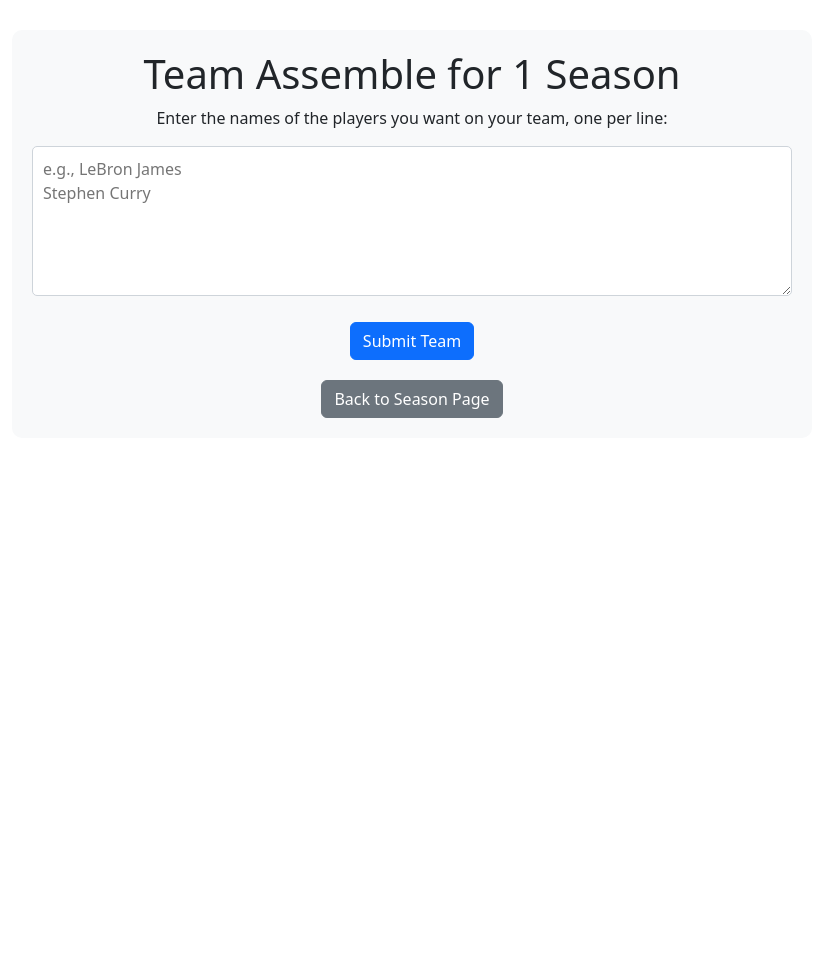
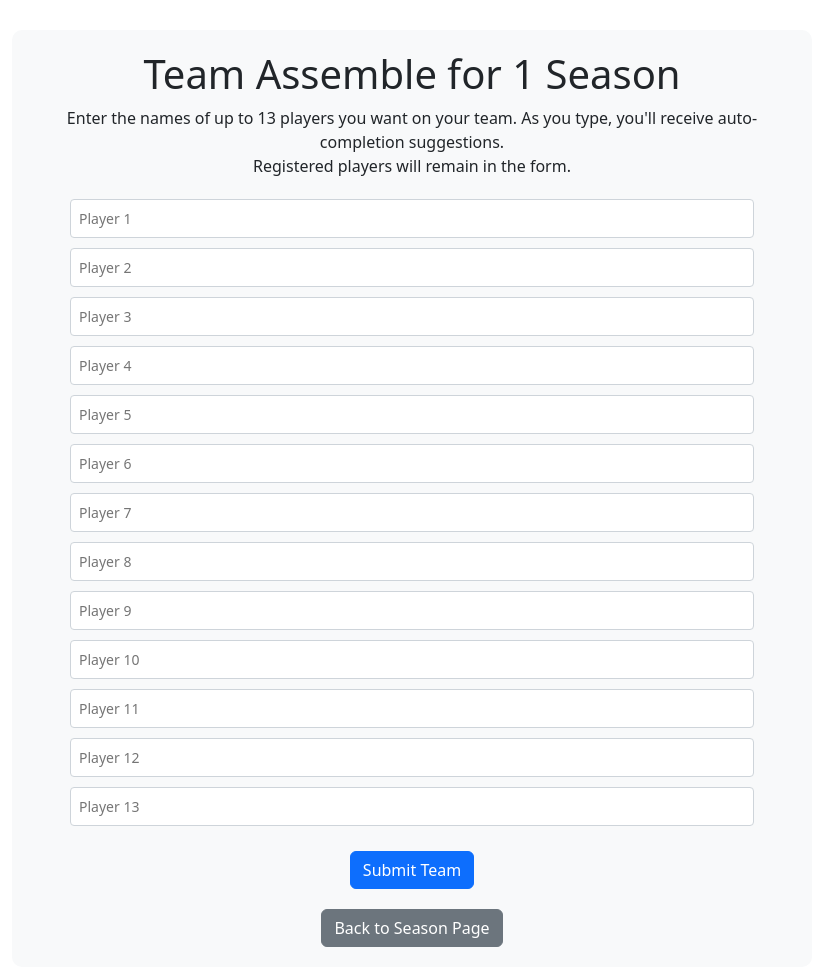
Before and after one commit to giladeldor/CourtCraft, a Flask app: page /season/1/team in a window 1280 px wide. Shown: the whole page, without its empty margins (228-1051 px from the left). Before the commit the page ends 418 px from the top, so only its background shows below. Run offline with Flask 3, Linux system fonts and the light colour scheme; some libraries are stand-ins or nearby versions.

Commit message:
Added team analysis and assemble

```diff
--- a/src/app.py
+++ b/src/app.py
@@ -1,8 +1,9 @@
 import os
 import pandas as pd
-from flask import Flask, render_template, request
+from flask import Flask, render_template, request, jsonify, session
 
 app = Flask(__name__)
+app.secret_key = "your-secret-key"  # Replace with a secure secret key
 
 # Mapping from season URL (e.g., "24-25") to the corresponding Excel file.
 data_files = {
@@ -14,7 +15,6 @@ data_files = {
     # Future seasons: add more mappings here.
 }
 
-# Generic function to process season data.
 def process_season_data(season):
     if season in data_files:
         file_path = os.path.join(os.path.dirname(__file__), data_files[season])
@@ -42,7 +42,7 @@ def process_season_data(season):
     else:
         return None
 
-# List of NBA seasons (for the carousel)
+# List of NBA seasons for the carousel
 nba_seasons = [f"{y % 100:02d}/{(y + 1) % 100:02d}" for y in range(2024, 2010, -1)]
 
 # Season display data for season pages
@@ -70,10 +70,11 @@ def home():
 @app.route("/season/<season>")
 def season_page(season):
     formatted_season = season.replace("-", "/")
+    season_url = season  # URL-friendly version
     if season in season_data:
-        return render_template("season.html", season=formatted_season, **season_data[season])
+        return render_template("season.html", season=formatted_season, season_url=season_url, **season_data[season])
     else:
-        return render_template("season.html", season=formatted_season,
+        return render_template("season.html", season=formatted_season, season_url=season_url,
                                title=f"{formatted_season} NBA Season",
                                headline="No Data Available",
                                description="Details for this season are not available yet.",
@@ -85,23 +86,35 @@ def season_data_page(season):
     results = process_season_data(season)
     return render_template("data_calculation.html", season=formatted_season, results=results)
 
-# New route for Team Assemble (currently implemented for available seasons; starting with 24/25)
 @app.route("/season/<season>/team", methods=["GET", "POST"])
 def team_assemble_page(season):
     formatted_season = season.replace("-", "/")
     season_url = season  # URL-friendly version
+    # Retrieve previously registered players from session.
+    registered = session.get("registered_players", {})
+    registered_players = registered.get(season, [])
+
     results = None
     totals = None
-    players_input = ""
+    analysis = None
+
     if request.method == "POST":
-        players_input = request.form.get("players", "")
-        players_list = [p.strip() for p in players_input.replace("\r", "").split("\n") if p.strip()]
+        players = []
+        for i in range(1, 14):
+            name = request.form.get(f"player{i}", "").strip()
+            if name:
+                players.append(name)
+        # Update session with these players.
+        registered[season] = players
+        session["registered_players"] = registered
+        registered_players = players
+
         if season in data_files:
             file_path = os.path.join(os.path.dirname(__file__), data_files[season])
             df = pd.read_excel(file_path)
-            df_filtered = df[df['Name'].str.lower().isin([p.lower() for p in players_list])]
+            df_filtered = df[df['Name'].str.lower().isin([p.lower() for p in players])]
             results = df_filtered.to_dict(orient="records")
-            # Exclude unwanted columns, including "g"
+            # Exclude unwanted columns.
             columns_to_exclude = ["Round", "Rank", "Value", "Team", "Inj", "Pos", "m/g", "USG", "fga/g", "g"]
             for row in results:
                 for col in columns_to_exclude:
@@ -112,7 +125,7 @@ def team_assemble_page(season):
                 totals.pop(col, None)
             totals["Name"] = "Total"
             totals["Team"] = ""
-            # Round numeric values in results and totals to 2 decimals
+            # Round numeric values to 2 decimals.
             for row in results:
                 for key, value in row.items():
                     if isinstance(value, float):
@@ -120,8 +133,41 @@ def team_assemble_page(season):
             for key, value in totals.items():
                 if isinstance(value, float):
                     totals[key] = round(value, 2)
-    return render_template("team_assemble.html", season=formatted_season, season_url=season_url,
-                           players_input=players_input, results=results, totals=totals)
+
+            # Analysis: Count how many of the "Value" columns are above 0.
+            # Use the actual DataFrame column names (pV, rV, aV, sV, bV, toV, fg%V, ft%V, 3V).
+            value_columns = ["pV", "rV", "aV", "sV", "bV", "toV", "fg%V", "ft%V", "3V"]
+            above_zero_count = sum(1 for col in value_columns if totals.get(col, 0) > 0)
+
+            if above_zero_count < 2:
+                analysis = "bad team"
+            elif above_zero_count < 3:
+                analysis = "ok team"
+            elif above_zero_count < 4:
+                analysis = "good team"
+            else:
+                analysis = "great team"
+
+    return render_template("team_assemble.html",
+                           season=formatted_season,
+                           season_url=season_url,
+                           registered_players=registered_players,
+                           results=results,
+                           totals=totals,
+                           analysis=analysis)
+
+@app.route("/autocomplete/<season>")
+def autocomplete(season):
+    term = request.args.get('term', '').lower()
+    suggestions = []
+    if season in data_files:
+        file_path = os.path.join(os.path.dirname(__file__), data_files[season])
+        df = pd.read_excel(file_path)
+        names = df['Name'].dropna().unique()
+        for name in names:
+            if term in name.lower():
+                suggestions.append(name)
+    return jsonify(suggestions)
 
 if __name__ == "__main__":
     app.run(debug=True)
--- a/src/templates/team_assemble.html
+++ b/src/templates/team_assemble.html
@@ -5,6 +5,8 @@
   <meta name="viewport" content="width=device-width, initial-scale=1.0">
   <title>Team Assemble for {{ season }} Season</title>
   <link rel="stylesheet" href="https://cdn.jsdelivr.net/npm/bootstrap@5.3.0/dist/css/bootstrap.min.css">
+  <!-- jQuery UI CSS for auto-complete -->
+  <link rel="stylesheet" href="https://code.jquery.com/ui/1.12.1/themes/base/jquery-ui.css">
   <style>
     body { text-align: center; margin-top: 30px; }
     .container {
@@ -14,14 +16,13 @@
       background: #f8f9fa;
       border-radius: 10px;
     }
-    textarea {
-      width: 100%;
-      height: 150px;
-      padding: 10px;
-      font-size: 16px;
-      border-radius: 5px;
+    .player-input {
+      width: 90%;
+      margin: 5px 0;
+      padding: 8px;
+      font-size: 14px;
       border: 1px solid #ced4da;
-      resize: vertical;
+      border-radius: 4px;
     }
     .nav-button { margin-top: 20px; }
     table { width: 100%; margin-top: 20px; font-size: 12px; }
@@ -32,12 +33,25 @@
 <body>
   <div class="container">
     <h1>Team Assemble for {{ season }} Season</h1>
-    <p>Enter the names of the players you want on your team, one per line:</p>
+
+    {% if analysis %}
+      <h3>Team Analysis: {{ analysis }}</h3>
+    {% endif %}
+
+    <p>
+      Enter the names of up to 13 players you want on your team.
+      As you type, you'll receive auto-completion suggestions.<br>
+      Registered players will remain in the form.
+    </p>
     <form method="POST">
-      <textarea name="players" placeholder="e.g., LeBron James&#10;Stephen Curry">{{ players_input }}</textarea>
-      <br>
+      {% for i in range(1, 14) %}
+        <input type="text" name="player{{ i }}" id="player{{ i }}" class="player-input" placeholder="Player {{ i }}"
+               value="{{ registered_players[i-1] if registered_players|length >= i else '' }}">
+        <br>
+      {% endfor %}
       <button type="submit" class="btn btn-primary nav-button">Submit Team</button>
     </form>
+
     {% if results %}
       <h3>Your Team's Stats</h3>
       <table class="table table-striped">
@@ -65,10 +79,33 @@
           {% endif %}
         </tbody>
       </table>
-    {% elif players_input %}
+    {% elif request.method == "POST" %}
       <p>No matching players found. Please check the names and try again.</p>
     {% endif %}
+
     <a href="{{ url_for('season_page', season=season_url) }}" class="btn btn-secondary nav-button">Back to Season Page</a>
   </div>
+
+  <!-- jQuery and jQuery UI for auto-complete -->
+  <script src="https://code.jquery.com/jquery-3.6.0.min.js"></script>
+  <script src="https://code.jquery.com/ui/1.12.1/jquery-ui.min.js"></script>
+  <script>
+    $(function() {
+      $(".player-input").each(function() {
+        $(this).autocomplete({
+          source: function(request, response) {
+            $.ajax({
+              url: "{{ url_for('autocomplete', season=season_url) }}",
+              data: { term: request.term },
+              success: function(data) {
+                response(data);
+              }
+            });
+          },
+          minLength: 2
+        });
+      });
+    });
+  </script>
 </body>
 </html>
```
Also changed, not shown: src/templates/season.html (+11 -7 lines).
